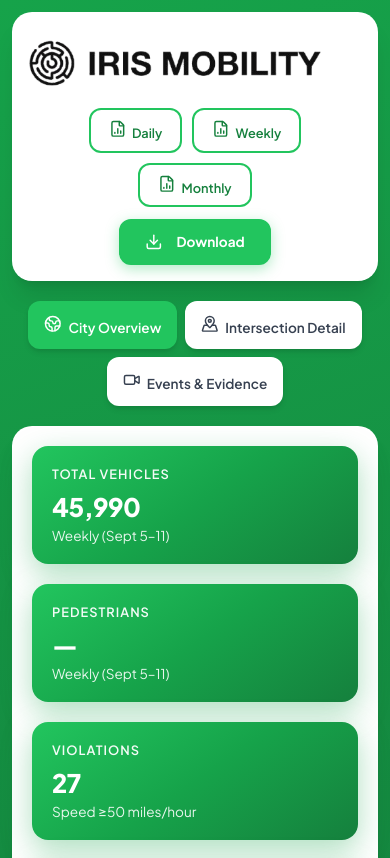
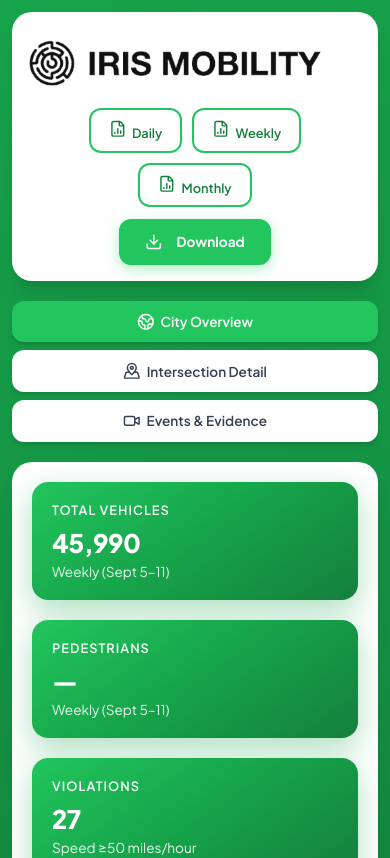
Before and after one commit to vaishnaviladdika/fin_dep_iris, a React (Vite) app: page / in a window 390 px wide. Shown: the top 858 px of the page. Built offline with nearby package versions, Linux system fonts and the light colour scheme.

Commit message:
Fixed html2pdf dependency

```diff
--- a/src/App.css
+++ b/src/App.css
@@ -187,9 +187,10 @@
 /* ----- Tabs (responsive) ----- */
 .tabs {
   display: flex;
+  flex-wrap: wrap;
+  justify-content: flex-start;
   gap: 8px;
   margin-bottom: clamp(20px, 3vw, 30px);
-  flex-wrap: wrap;
 }
 
 .tab {
@@ -204,6 +205,11 @@
   transition: all 0.25s ease;
   box-shadow: var(--shadow-md);
   color: var(--gray-700);
+  flex: 0 1 auto;
+  white-space: nowrap;
+  display: flex;
+  align-items: center;
+  justify-content: center;
 }
 
 .tab-icon {
@@ -222,6 +228,35 @@
   color: #fff;
 }
 
+/* Tablet responsiveness */
+@media (max-width: 900px) {
+  .tab {
+    flex: 1 1 calc(50% - 10px);
+    font-size: 0.85rem;
+    padding: 12px 14px;
+  }
+}
+
+/* Mobile responsiveness */
+@media (max-width: 520px) {
+  .tabs {
+    flex-direction: column;
+    align-items: stretch;
+  }
+
+  .tab {
+    flex: 1 1 100%;
+    width: 100%;
+    text-align: center;
+    font-size: 0.85rem;
+    padding: 12px;
+  }
+
+  .tab-icon {
+    margin-right: 6px;
+  }
+}
+
 /* ----- Pages ----- */
 .page {
   display: none;
@@ -230,10 +265,15 @@
   padding: clamp(20px, 4vw, 40px);
   box-shadow: var(--shadow-xl);
   animation: pageIn 0.4s ease;
+  z-index: 1;
+  position: relative;
+  pointer-events: auto;
 }
 
 .page.active {
   display: block;
+  z-index: 1;
+  pointer-events: auto;
 }
 
 @keyframes pageIn {
@@ -331,15 +371,37 @@
   min-height: 320px;
   border-radius: var(--radius-md);
   overflow: hidden;
+  pointer-events: auto;
 }
 
 .speed-map-container {
   width: 100%;
-  height: 100%;
-  min-height: 320px;
+  height: 400px;
   border-radius: var(--radius-md);
   overflow: hidden;
   box-shadow: var(--shadow-md);
+  pointer-events: auto;
+}
+
+/* Leaflet-specific overrides */
+.leaflet-container {
+  font-family: inherit;
+  z-index: 1;
+  pointer-events: auto !important;
+}
+
+.leaflet-control-zoom {
+  z-index: 2;
+}
+
+.leaflet-pane {
+  z-index: auto;
+}
+
+/* Ensure tabs stay above map */
+.tabs {
+  position: relative;
+  z-index: 10;
 }
 
 .select--day {
--- a/src/App.jsx
+++ b/src/App.jsx
@@ -45,17 +45,14 @@
   const handleDownloadReport = async (type) => {
     const tabLabel = TABS.find((t) => t.id === activeTab)?.label ?? activeTab;
 
-    // Daily / Weekly / Monthly buttons
     if (type === 'daily' || type === 'weekly' || type === 'monthly') {
       setReportType(type);
       const label = type.charAt(0).toUpperCase() + type.slice(1);
       const filename = `${tabLabel.replace(/\s+/g, '-').toLowerCase()}-${type}-report.pdf`;
-      // Small delay so reportType state updates and page re-renders before capture
       setTimeout(() => downloadPageAsPDF(`${label} – ${tabLabel}`, filename), 300);
       return;
     }
 
-    // Download button (captures current active tab as-is)
     const filename = `${tabLabel.replace(/\s+/g, '-').toLowerCase()}-report.pdf`;
     downloadPageAsPDF(tabLabel, filename);
   };
@@ -93,31 +90,29 @@
             ))}
           </nav>
 
-          {/* This ref wraps all page content — this is what gets exported to PDF */}
           <main ref={pageRef}>
             <div
               id="panel-overview"
               role="tabpanel"
               aria-labelledby="tab-overview"
-              hidden={activeTab !== 'overview'}
               className={`page ${activeTab === 'overview' ? 'active' : ''}`}
             >
               {activeTab === 'overview' && <OverviewPage reportType={reportType} />}
             </div>
+
             <div
               id="panel-intersection"
               role="tabpanel"
               aria-labelledby="tab-intersection"
-              hidden={activeTab !== 'intersection'}
               className={`page ${activeTab === 'intersection' ? 'active' : ''}`}
             >
               {activeTab === 'intersection' && <IntersectionPage />}
             </div>
+
             <div
               id="panel-events"
               role="tabpanel"
               aria-labelledby="tab-events"
-              hidden={activeTab !== 'events'}
               className={`page ${activeTab === 'events' ? 'active' : ''}`}
             >
               {activeTab === 'events' && <EventsPage />}
```
